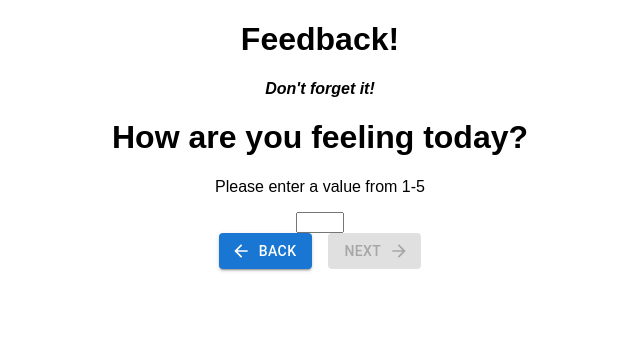
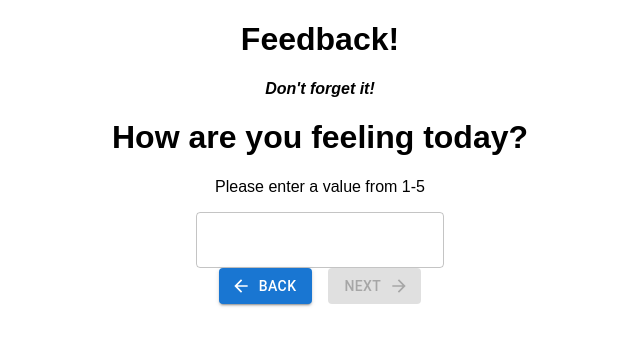
Before and after one commit to chaochingvang/weekend-redux-feedback-loop, a React (Create React App) app: page /#/feeling in a window 1280 px wide. Shown: the top 346 px of the page, without its empty margins (320-960 px from the left). Built offline with nearby package versions, Linux system fonts and the light colour scheme.

Commit message:
styled input

```diff
--- /dev/null
+++ b/src/components/Feeling/Feeling.css
@@ -0,0 +1,3 @@
+TextField {
+    text-align: right;
+}
--- a/src/components/Feeling/Feeling.jsx
+++ b/src/components/Feeling/Feeling.jsx
@@ -2,12 +2,14 @@ import { useState } from "react";
 import { useDispatch } from "react-redux";
 import { useHistory } from "react-router";
 import Header from "../Header/Header.jsx";
+import "./Feeling.css";
 
 //mui imports
 import { Button } from "@mui/material";
 import { Stack } from "@mui/material";
 import ArrowBackIcon from '@mui/icons-material/ArrowBack';
 import ArrowForwardIcon from '@mui/icons-material/ArrowForward';
+import { TextField } from "@mui/material";
 
 function Feeling() {
 
@@ -38,7 +40,8 @@ function Feeling() {
         <h1>How are you feeling today?</h1>
         <form onSubmit={handleNext}>
             <p>Please enter a value from 1-5</p>
-            <input
+            <TextField
+                variant="outlined"
                 type="number"
                 min="1"
                 max="5"
```
